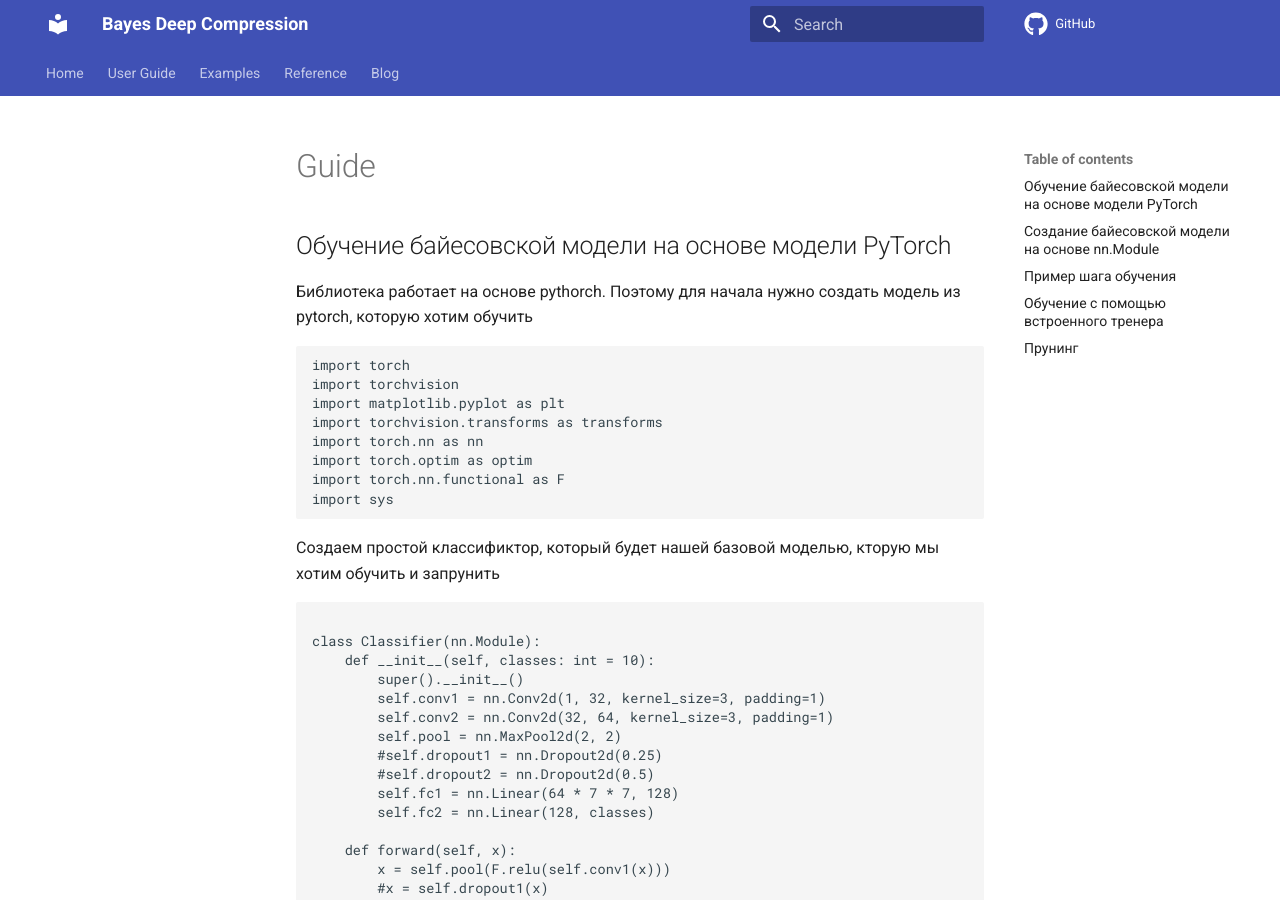
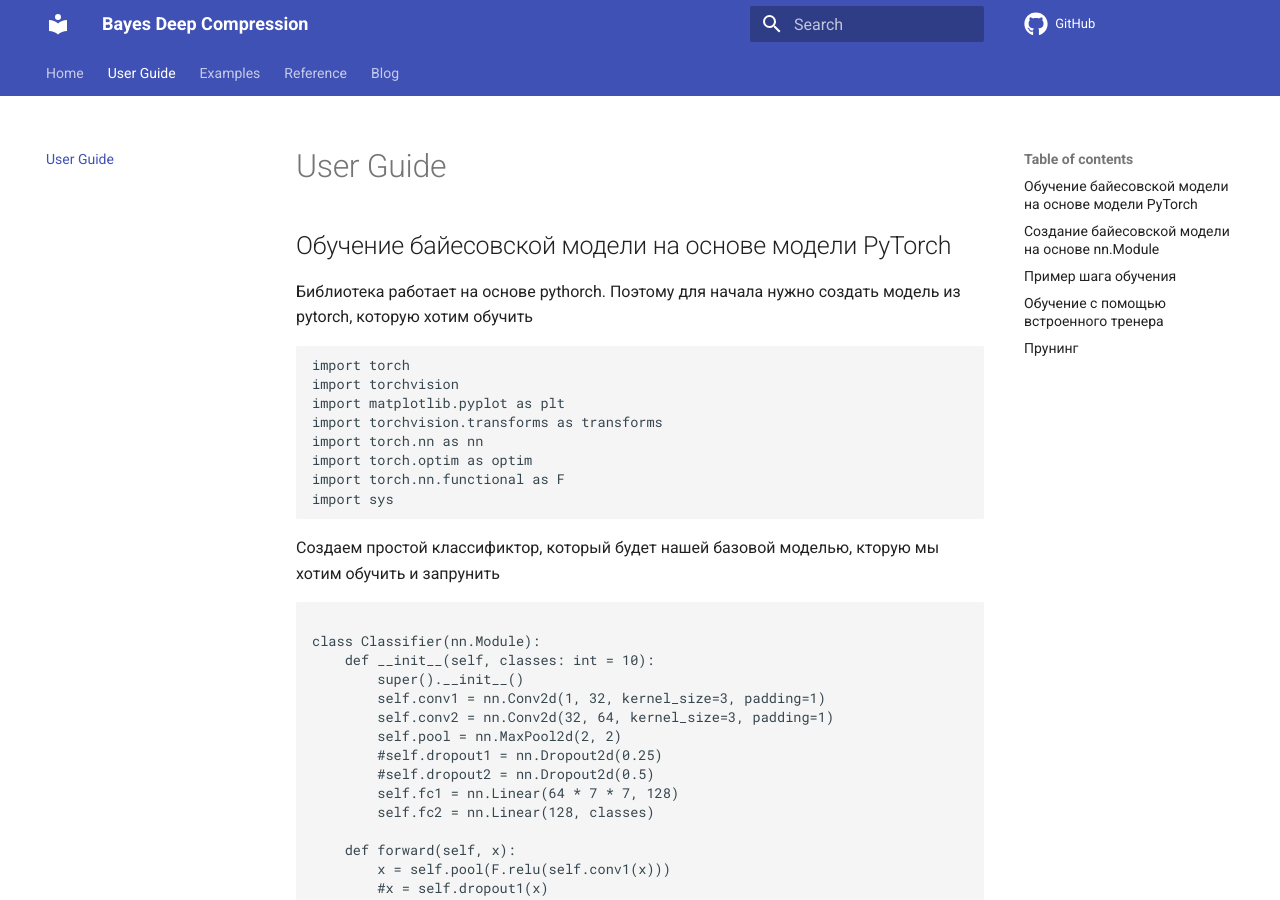
Before and after one commit to intsystems/bayes_deep_compression, an MkDocs documentation site: the page built from docs/user_guide/guide.md, in a window 1280 px wide and 900 px high. Built offline with MkDocs 1.6.1 and Material for MkDocs 9.7.7, drawn with Linux system fonts in a browser that asks for light colours; comment, search, counter and statistics services are not loaded; some of the changed lines change nothing that is shown.

Commit message:
Mkdocs pages revised

```diff
--- a/mkdocs.yml
+++ b/mkdocs.yml
@@ -31,12 +31,12 @@ plugins:
 
 nav:
   - Home: index.md
-  - User Guide: variational/how_to_use.md
+  - User Guide: user_guide/guide.md
   - Examples: variational/examples.md
   - Reference:
     - 'Parameter Distributions':
-      - 'Base Paraameter Distributions': reference/methods/bayes/base/distribution.md
-      - 'Variance Paraameter Distributions': reference/methods/bayes/variational/distribution.md
+      - 'Base Parameter Distributions': reference/methods/bayes/base/distribution.md
+      - 'Variance Parameter Distributions': reference/methods/bayes/variational/distribution.md
     - 'Bayessian NN':
       - 'Base Bayessian NN': reference/methods/bayes/base/net.md
       - 'Variance Bayessian NN': reference/methods/bayes/variational/net.md
```
Also changed, not shown: docs/user_guide/guide.md (renamed from docs/guide.md), docs/user_guide/guide_files/main_55_1.png (renamed from docs/guide_files/main_55_1.png).
